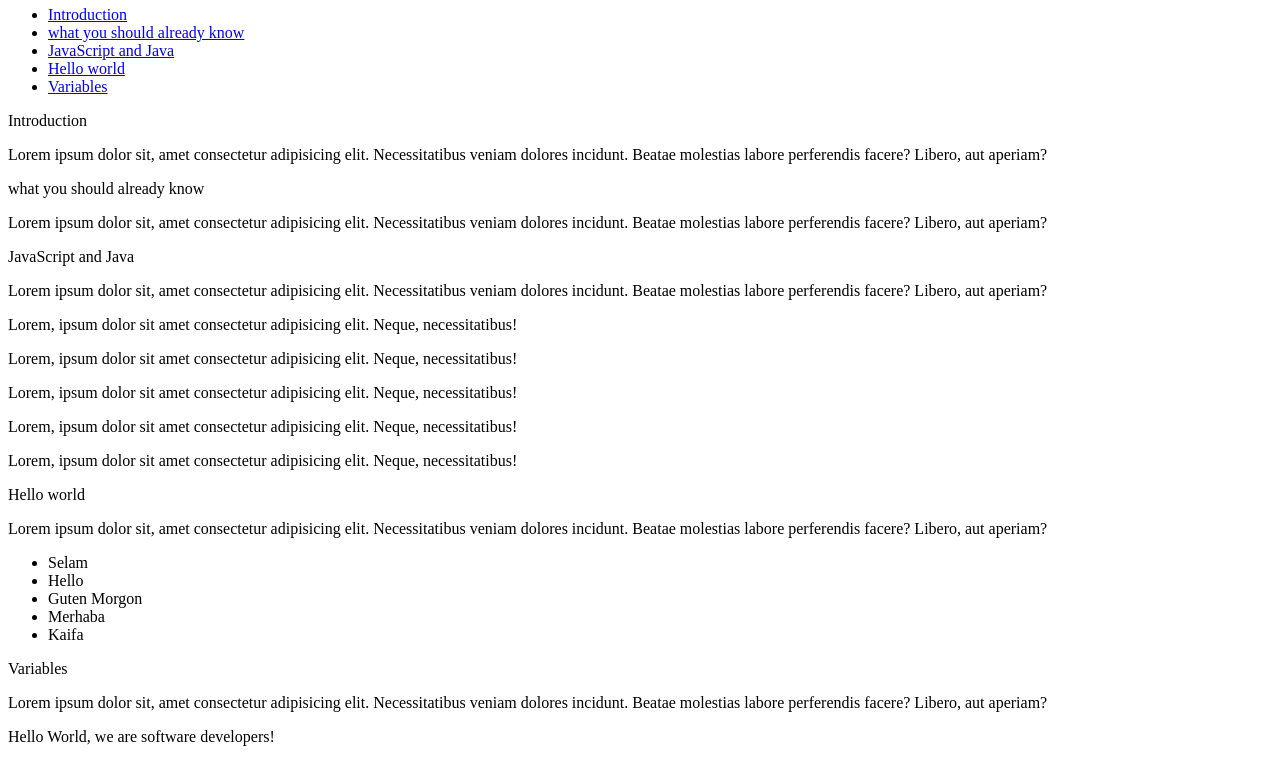
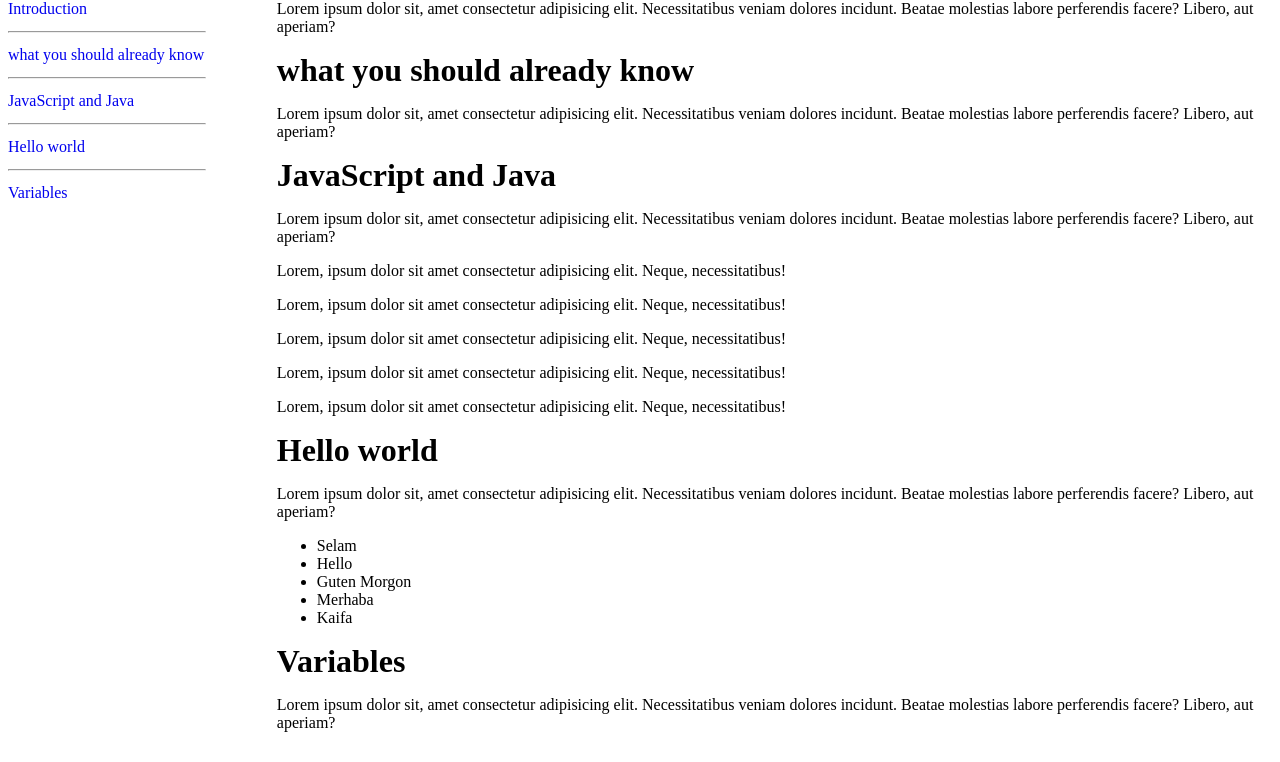
Before and after one commit to gtekle/oybek-tekle, a plain HTML site: page index.html in a window 1280 px wide. Shown: the part 61-823 px from the top of the page. Drawn offline with Linux system fonts and the light colour scheme.

Commit message:
Initial CSS added

```diff
--- a/css/style.css
+++ b/css/style.css
@@ -0,0 +1,79 @@
+* {
+  font-size: 16px;
+}
+
+.wrapper {
+  margin: 0 auto;
+  display: flex;
+  justify-content: start;
+  flex-wrap: wrap;
+}
+
+#main-doc {
+  padding-left: 20px;
+}
+.main-section header {
+  font-size: 2rem;
+  font-weight: 700;
+}
+.navbar {
+  position: static;
+}
+.nav-wrapper {
+  margin: 0;
+  padding: 0;
+  justify-self: start;
+}
+.nav-wrapper ul {
+  display: flex;
+  flex-direction: column;
+  justify-content: space-between;
+  align-content: space-between;
+  padding-left: 0;
+}
+.nav-wrapper li {
+  list-style: none;
+  margin: 5px 0;
+}
+
+.nav-wrapper a {
+  text-decoration: none;
+}
+.nav-wrapper hr {
+  width: 100%;
+}
+nav header {
+  position: static;
+}
+
+@media screen and (min-width: 480px) {
+  .wrapper {
+    margin: 0 auto;
+    display: flex;
+    justify-content: start;
+  }
+
+  .wrapper nav {
+    flex: 1;
+    justify-self: start;
+  }
+
+  .navbar {
+    position: fixed;
+    left: 0px;
+    top: 0px;
+    bottom: 0px;
+  }
+
+  nav header {
+    position: fixed;
+    top: 0px;
+    left: 0px;
+  }
+  nav .nav-wrapper {
+    padding-top: 2rem;
+  }
+  .wrapper main {
+    flex: 4;
+  }
+}
--- a/index.html
+++ b/index.html
@@ -7,19 +7,33 @@
   </head>
 
   <body>
+    <div class="wrapper">
       <nav id="navbar">
         <header>
           <h1>JS Documentation</h1>
         </header>
+        <div class="nav-wrapper">
           <ul>
             <li><a class="nav-link" href="#Introduction">Introduction </a></li>
-        <li><a class="nav-link" href="#what_you_should_already_know">what you should already know</a></li>
-        <li><a class="nav-link" href="#JavaScript_and_Java">JavaScript and Java</a></li>
+            <hr />
+            <li>
+              <a class="nav-link" href="#what_you_should_already_know"
+                >what you should already know</a
+              >
+            </li>
+            <hr />
+            <li>
+              <a class="nav-link" href="#JavaScript_and_Java"
+                >JavaScript and Java</a
+              >
+            </li>
+            <hr />
             <li><a class="nav-link" href="#Hello_world">Hello world</a></li>
+            <hr />
             <li><a class="nav-link" href="#Variables">Variables</a></li>
           </ul>
+        </div>
       </nav>
-
       <main id="main-doc">
         <section id="Introduction" class="main-section">
           <header>Introduction</header>
@@ -94,8 +108,10 @@
           </p>
         </section>
       </main>
-    <p>Hello World, we are software developers!</p>
-    <p></p>
+    </div>
+
+    <!-- <p>Hello World, we are software developers!</p>
+    <p></p> -->
     <script src="https://cdn.freecodecamp.org/testable-projects-fcc/v1/bundle.js"></script>
 
     <!--
```
Lines whose indentation alone changed are shown as unchanged.
